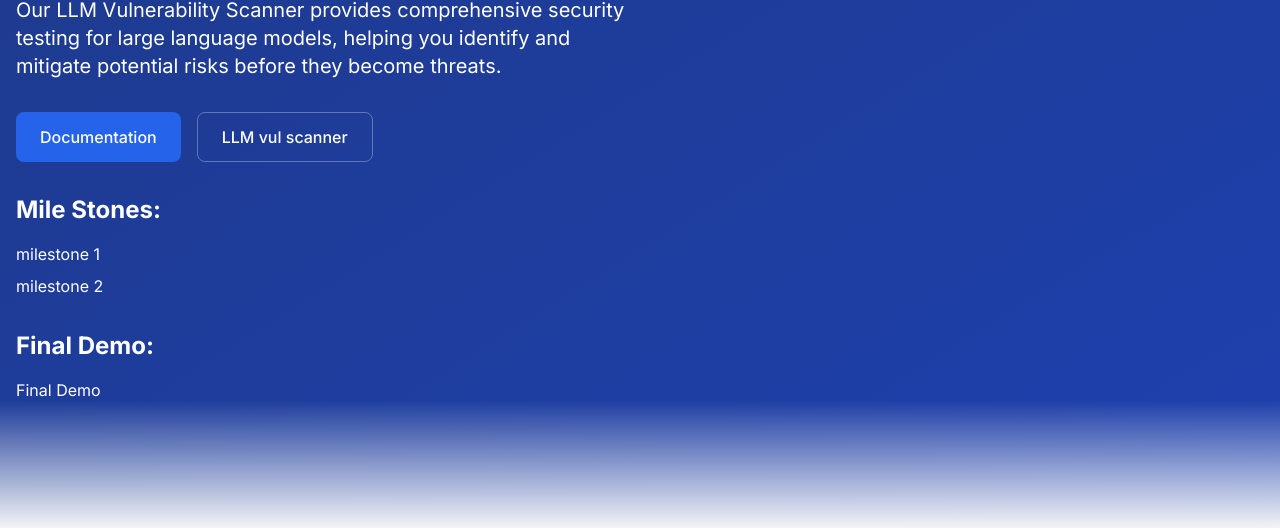
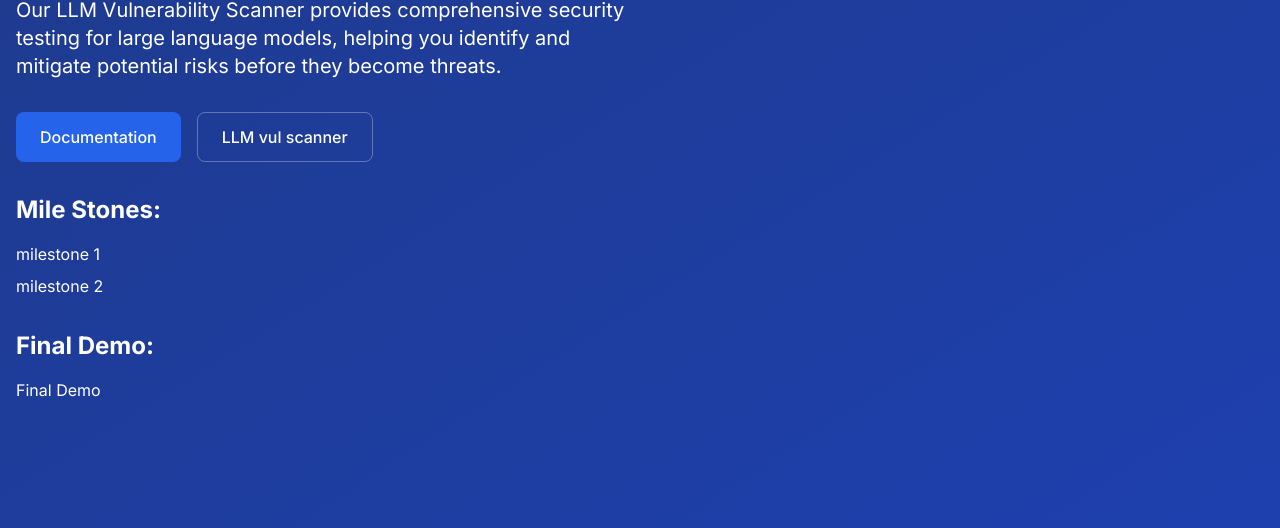
Before and after one commit to vbvss199/llmscanner, a plain HTML site: page index.html in a window 1280 px wide. Shown: the part 272-800 px from the top of the page. Drawn offline with nearby package versions, Linux system fonts and the light colour scheme; a small style sheet from the web is missing.

Commit message:
Update index.html

```diff
--- a/index.html
+++ b/index.html
@@ -86,7 +86,6 @@
             </div> -->
         </div>
     </div>
-    <div class="absolute bottom-0 left-0 right-0 h-32 bg-gradient-to-t from-gray-100 to-transparent"></div>
 </section>
 
         <!-- Features Section -->
```
